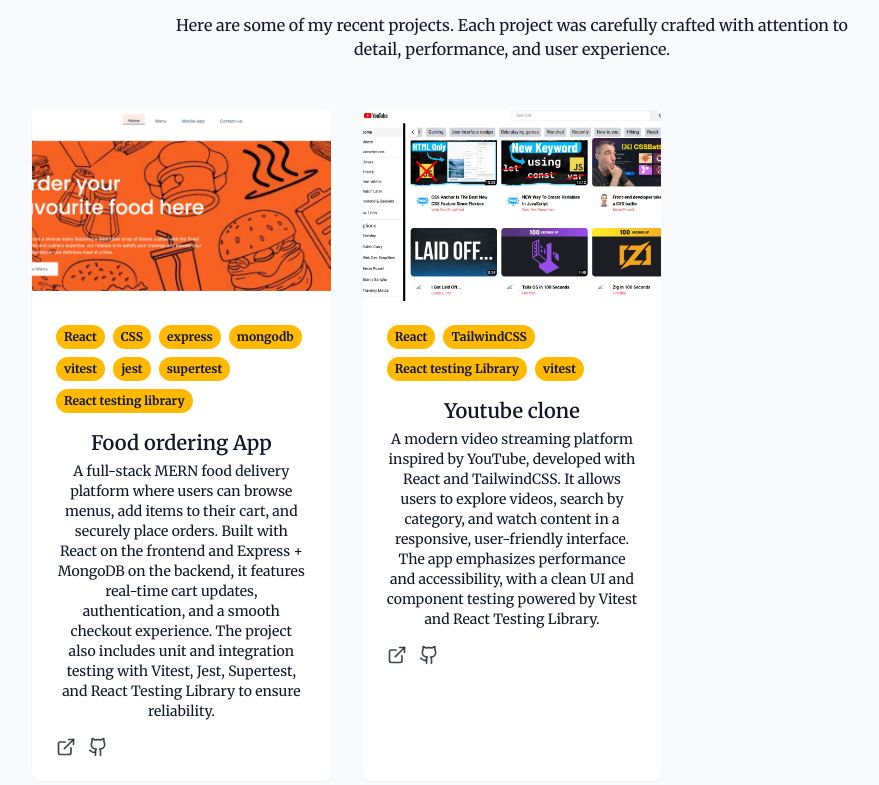
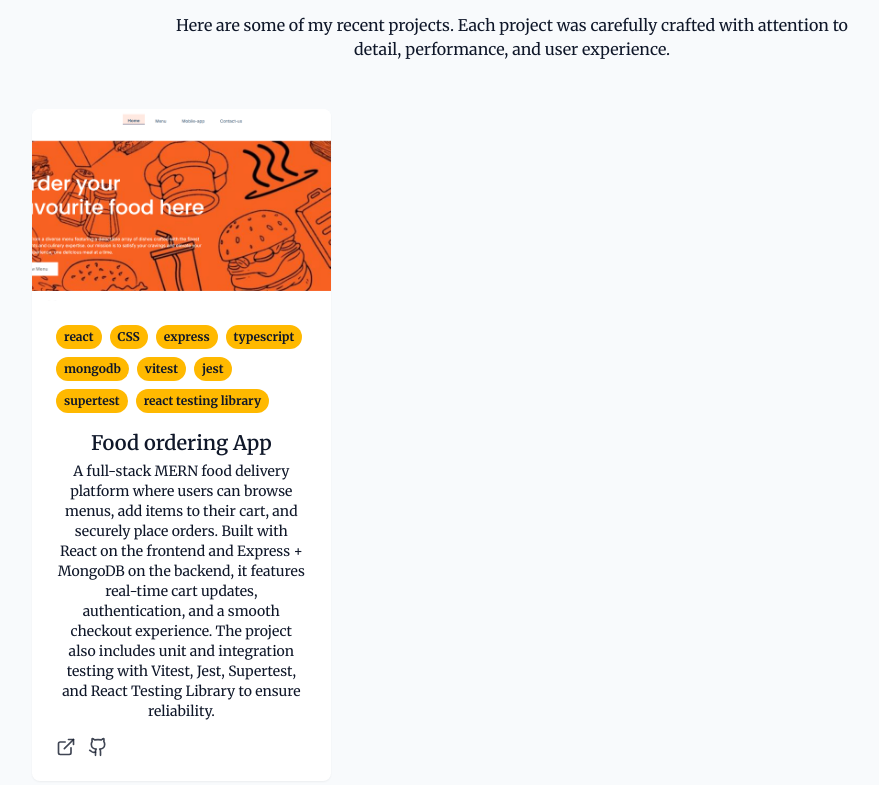
Before and after one commit to A11we11/0llwellportfolio, a React (Vite) app: page / in a window 1280 px wide. Shown: the part 2955-3740 px from the top of the page, without its empty margins (128-1007 px from the left). Built offline with nearby package versions, Linux system fonts and the light colour scheme.

Commit message:
removed youtube

```diff
--- a/src/components/ProjectSection.jsx
+++ b/src/components/ProjectSection.jsx
@@ -11,29 +11,36 @@ const projects = [
       "A full-stack MERN food delivery platform where users can browse menus, add items to their cart, and securely place orders. Built with React on the frontend and Express + MongoDB on the backend, it features real-time cart updates, authentication, and a smooth checkout experience. The project also includes unit and integration testing with Vitest, Jest, Supertest, and React Testing Library to ensure reliability.",
     image: quikbite,
     tags: [
-      "React",
+      "react",
       "CSS",
       "express",
+      "typescript",
       "mongodb",
       "vitest",
       "jest",
       "supertest",
-      "React testing library",
+      "react testing library",
     ],
     demoUrl: "#",
     githubUrl: "#",
   },
 
-  {
+/*   {
     id: 2,
     title: "Youtube clone",
     description:
       "A modern video streaming platform inspired by YouTube, developed with React and TailwindCSS. It allows users to explore videos, search by category, and watch content in a responsive, user-friendly interface. The app emphasizes performance and accessibility, with a clean UI and component testing powered by Vitest and React Testing Library.",
     image: clone,
-    tags: ["React", "TailwindCSS", "React testing Library", "vitest"],
+    tags: [
+      "react",
+      "tailwindCSS",
+      "typescript",
+      "react testing Library",
+      "vitest",
+    ],
     demoUrl: "https://youtube-clone-ivhz.vercel.app",
     githubUrl: "https://github.com/A11we11/youtube-clone",
-  },
+  }, */
 ];
 
 const ProjectSection = () => {
```
